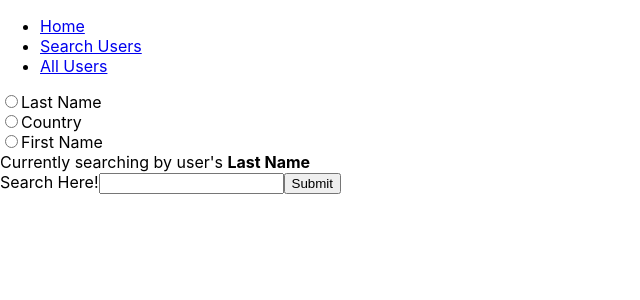
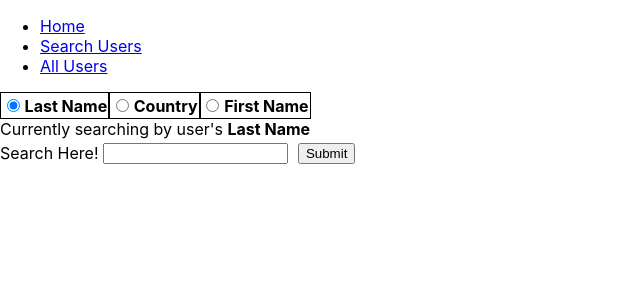
Before and after one commit to Stan-Sasquatch/api-practice, a React (Create React App) app: page /search in a window 1280 px wide. Shown: the top 300 px of the page, without its empty margins (0-640 px from the left). Built offline with nearby package versions, Linux system fonts and the light colour scheme; no server answers.

Commit message:
Sort header made into radio buttons

```diff
--- /dev/null
+++ b/src/RadioButton.css
@@ -0,0 +1,5 @@
+
+
+input {
+    margin: .3rem;
+}
--- a/src/RadioButton.js
+++ b/src/RadioButton.js
@@ -1,8 +1,9 @@
 import React from 'react'
+import './RadioButton.css';
 const RadioButton = (props) => {
-    return (<div><input type="radio" id={props.id}
-        name={props.group} value={props.choice} checked={props.criteria === props.choice} onChange={props.onChange} />
-        <label htmlFor={props.id}>{props.choice}</label></div>);
+    return (<th><input type="radio" id={props.id}
+        name={props.group} value={props.choice} checked={props.current == props.choice} onChange={props.onChange} />
+        <label htmlFor={props.id}>{props.choice}</label></th>);
 }
 
 export default RadioButton;
--- a/src/Search.js
+++ b/src/Search.js
@@ -54,7 +54,7 @@ class Search extends React.Component {
 
     render() {
         return (<div>
-            <RadioButtonGroup current={this.state.searchCriteria} onChange={this.handleCriteriaChange} structure={["CriteriaChoice", ["Last Name", "Country", "First Name"]]} />
+            <RadioButtonGroup current={this.state.searchCriteria} onChange={this.handleCriteriaChange} structure={["SearchCriteriaChoice", ["Last Name", "Country", "First Name"]]} />
             <div>Currently searching by user's <b>{this.state.searchCriteria}</b></div>
             <SearchBar onSubmit={this.handleInputSubmit} onChange={this.handleInputChange} />
             {this.state.submittedInput !== "" && <div>Currently searching for {this.state.searchCriteria}: {this.state.submittedInput} </div>}
--- a/src/UserTable.js
+++ b/src/UserTable.js
@@ -1,6 +1,7 @@
 import React from 'react';
 import UserRow from "./UserRow";
 import './UserTable.css';
+import RadioButton from './RadioButton';
 
 const UserTable = (props) => {
 
@@ -8,7 +9,8 @@ const UserTable = (props) => {
         <tbody>
             <tr>
 
-                {props.fieldArray.map(field => <th>{field}</th>)}
+                {props.fieldArray.map(field => <RadioButton group={"SortCriteria"} choice={field} current={props.current} onChange={props.onChange} />)}
+
 
             </tr>
             {props.page.map(user => <UserRow fieldArray={props.fieldArray} user={user} />)}
--- a/src/UsersPage.js
+++ b/src/UsersPage.js
@@ -56,21 +56,22 @@ class UsersPage extends React.Component {
         this.setState({ currentPage: pageNum })
     }
 
-    handleChange = (event) => event.target.value > 0 && event.target.value < 11 ? this.initialiseUserPage(this.state.allUsers, event.target.value, false) : event.target.value > 10 ? alert("please enter a number between 1 and 10") : this.setState({ userZero: true });
+    handleNumUsersChange = (event) => event.target.value > 0 && event.target.value < 11 ? this.initialiseUserPage(this.state.allUsers, event.target.value, false) : event.target.value > 10 ? alert("please enter a number between 1 and 10") : this.setState({ userZero: true });
 
-
+    handleCriteriaChange = (event) => {
+        this.initialiseUserPage(this.state.allUsers, this.state.numberOfUsersToDisplay, event.target.value)
+    }
 
     render() {
         if (!this.state.loaded) { return <div>Loading...</div> }
         const pageOfUsers = this.state.allUsers.slice(this.state.currentPage * this.state.numberOfUsersToDisplay, this.state.currentPage * this.state.numberOfUsersToDisplay + (this.state.numberOfUsersToDisplay % 10 == 0 ? 10 : this.state.numberOfUsersToDisplay % 10))
-
+        const fieldsDisplayedArray = ["Last Name", "Country", "Date Joined"]
 
         return (<div>
-            <ToggleButton onClick={() => this.initialiseUserPage(this.state.allUsers, this.state.numberOfUsersToDisplay, this.state.sortCriteria == "Date Joined" ? "Last Name" : "Date Joined")} text={this.state.sortCriteria == "Date Joined" ? "Click to Sort Alphabetically" : "Click to Sort Chronologically"} />
-            {/* <RadioButtonGroup current ="" /> */}
-            <UserDisplayInput value={!this.state.userZero ? this.state.numberOfUsersToDisplay : ''} onChange={this.handleChange} />
 
-            <UserTable page={pageOfUsers} fieldArray={["Last Name", "Country", "Date Joined"]} />
+            {/* <RadioButtonGroup current={this.state.sortCriteria} onChange={this.handleCriteriaChange} structure={["SortCriteriaChoice", fieldsDisplayedArray]} /> */}
+            <UserDisplayInput value={!this.state.userZero ? this.state.numberOfUsersToDisplay : ''} onChange={this.handleNumUsersChange} />
+            <UserTable page={pageOfUsers} fieldArray={fieldsDisplayedArray} current={this.state.sortCriteria} onChange={this.handleCriteriaChange} structure={["SortCriteriaChoice", fieldsDisplayedArray]} />
 
             <div>current page is {this.state.currentPage + 1}</div>
             <div>Showing users {this.state.currentPage * this.state.numberOfUsersToDisplay + 1} to {(this.state.currentPage + 1) * this.state.numberOfUsersToDisplay > this.state.numberOfUsers ? this.state.numberOfUsers : (this.state.currentPage + 1) * this.state.numberOfUsersToDisplay} out of {this.state.numberOfUsers} users</div>
```
